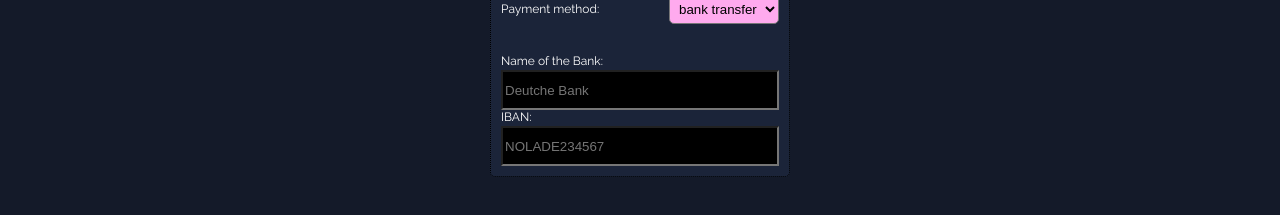
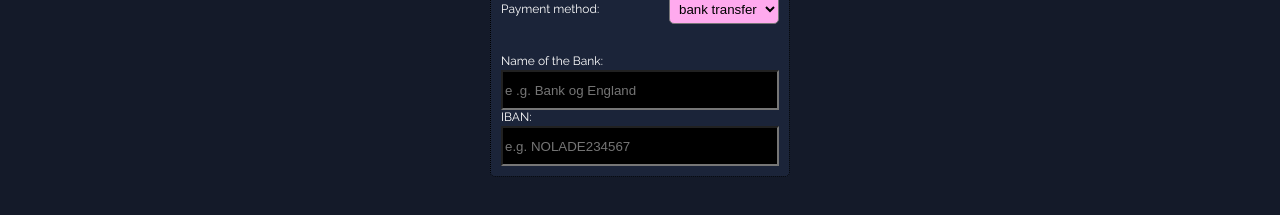
Before and after one commit to Murci2022/Invoicify-Capstone-Project, a Next.js app: page /createInvoice in a window 1280 px wide. Shown: the part 481-696 px from the top of the page. Built offline with nearby package versions, Linux system fonts and the light colour scheme.

Commit message:
add changes to input restrictions
rearrange styled-components

```diff
--- a/src/components/CreateInvoice/CheckPaymentInfo.jsx
+++ b/src/components/CreateInvoice/CheckPaymentInfo.jsx
@@ -19,7 +19,7 @@ export const CheckPaymentInfo = ({
 						type="text"
 						id="bankName"
 						name="bankName"
-						placeholder="Deutche Bank"
+						placeholder="e .g. Bank og England"
 						onChange={handleBankNameChange}
 					/>
 					<label htmlFor="ibanNr">IBAN:</label>
@@ -29,7 +29,7 @@ export const CheckPaymentInfo = ({
 						type="text"
 						id="ibanNr"
 						name="ibanNr"
-						placeholder="NOLADE234567"
+						placeholder="e.g. NOLADE234567"
 						onChange={handleIbanChange}
 					/>
 				</div>
--- a/src/components/Positioning/InputBody.jsx
+++ b/src/components/Positioning/InputBody.jsx
@@ -1,6 +1,6 @@
 import styled from 'styled-components';
 const InputBody = styled.div`
-	background-color: rgba(20, 26, 41, 1);
+	/* background-color: rgba(20, 26, 41, 1); */
 `;
 
 export default InputBody;
--- a/src/components/Positioning/LandingPageBody.jsx
+++ b/src/components/Positioning/LandingPageBody.jsx
@@ -5,7 +5,6 @@ const LandingPageBody = styled.div`
 	justify-content: center;
 	justify-content: space-around;
 	height: 100vh;
-	background-color: rgba(20, 26, 41, 1);
 `;
 
 export default LandingPageBody;
--- a/src/styles.js
+++ b/src/styles.js
@@ -8,9 +8,16 @@ export const GlobalStyle = createGlobalStyle`
 		box-sizing: border-box;
 	}
 
+	:root {
+		background: rgba(20, 26, 41, 1)
+
+	}
+
 	html {
+		background-color: black;
 		font-family: 'Raleway', sans-serif;
 		font-size: 16px;
+
 	}
 
 	body {
```
